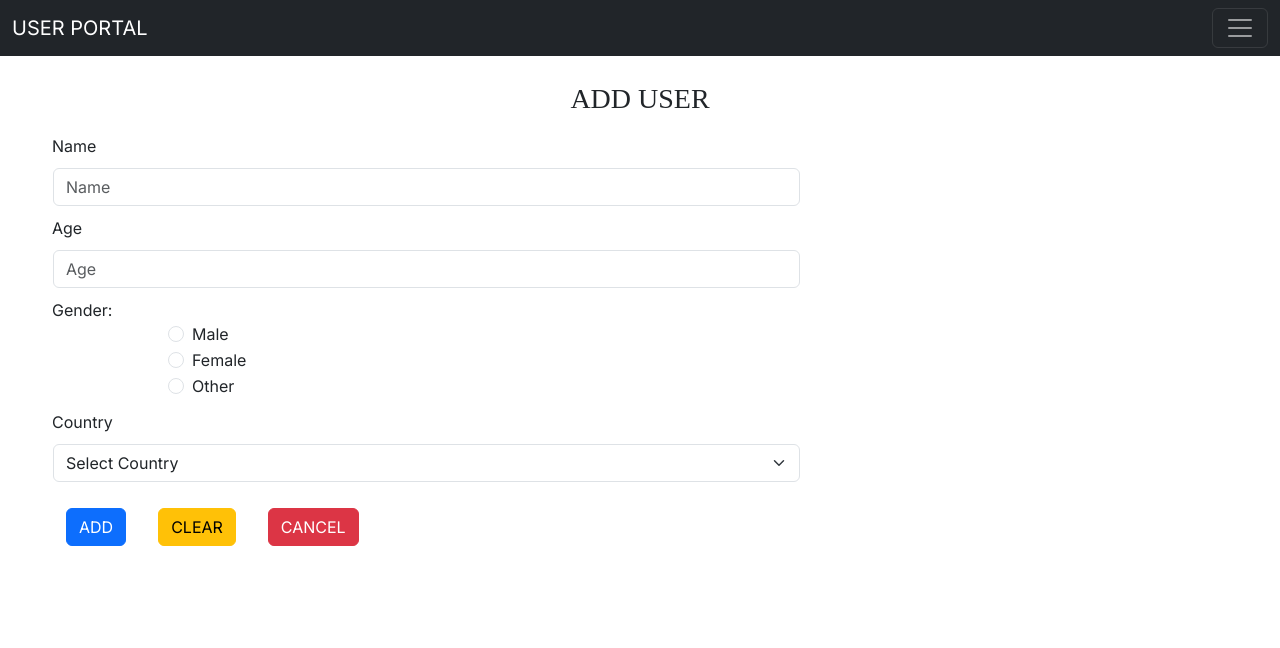
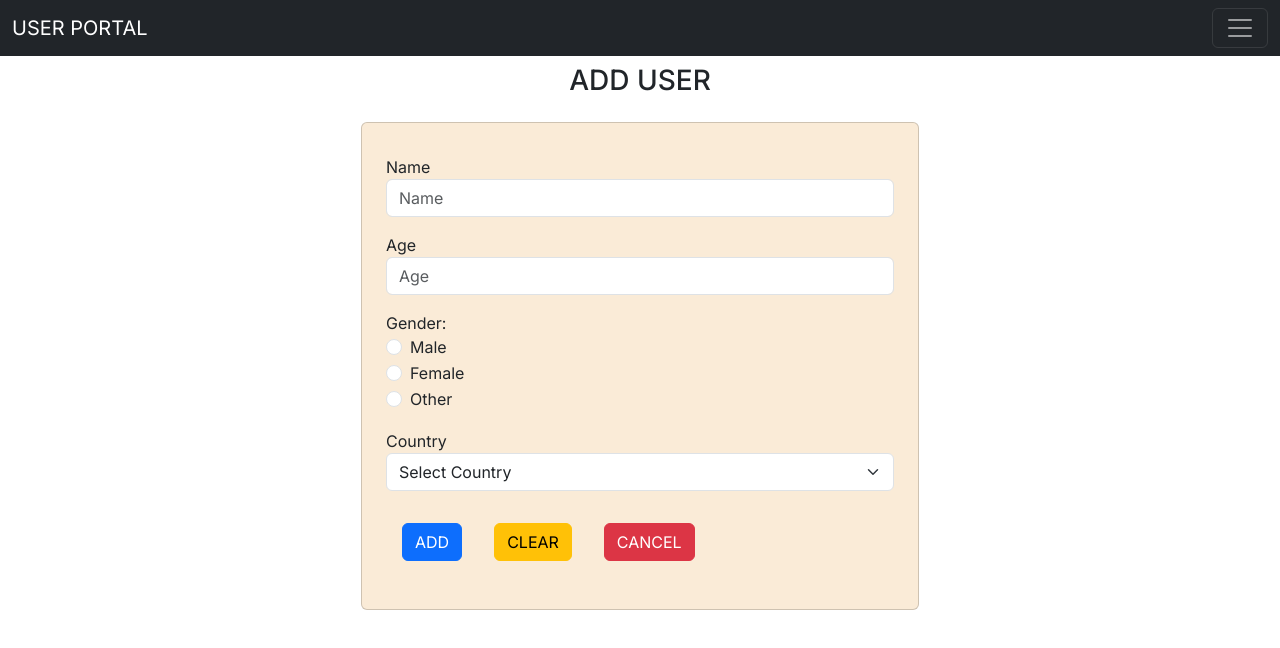
Before and after one commit to Smitasatav/figma, a Next.js app: page /Add-User in a window 1280 px wide. Shown: the top 648 px of the page. Built offline with nearby package versions, Linux system fonts and the light colour scheme.

Commit message:
validation with bootstrap

```diff
--- a/src/app/Summary/page.tsx
+++ b/src/app/Summary/page.tsx
@@ -54,8 +54,13 @@ export default function getSummary() {
 
   console.log(countryCounts, genderData);
 
+  const pageTitle = "Summary";
+
   return (
     <main>
+      <Head>
+        <title>{pageTitle}</title>
+      </Head>
       <div className="container">
         <h5 className="text-center mt-3">
           <b>SUMMARY</b>
--- a/src/components/Form/index.tsx
+++ b/src/components/Form/index.tsx
@@ -50,10 +50,14 @@ export default function UserForm({
           onSubmit={save}
         >
           {({ errors, touched }) => (
-            <Form>
-              {/* className="row g-3 needs-validation was-validated" */}
-              <div className="col-md-7">
+            <div className="container">
+              <div className="d-flex justify-content-center">
+                <Form
+                  className="row g-3 card mt-3 p-3 col-md-6"
+                  style={{ backgroundColor: "antiquewhite" }}
+                >
                   {/* for name */}
+                  <div>
                     <label className="col-sm-2-col-form-label">Name</label>
                     <Field
                       name="name"
@@ -61,17 +65,14 @@ export default function UserForm({
                       className={`form-control ${
                         touched.name && errors.name ? "is-invalid" : ""
                       }`}
-                  style={{
-                    borderColor: touched.name && errors.name ? "red" : "",
-                  }}
                     />
-                {errors.name && touched.name ? (
+                    {errors.name && touched.name && (
                       <div className="invalid-feedback">{errors.name}</div>
-                ) : null}
+                    )}
                   </div>
 
                   {/* for age */}
-              <div className="col-md-7">
+                  <div>
                     <label className="col-sm-2-col-form-label">Age</label>
                     <Field
                       name="age"
@@ -80,16 +81,14 @@ export default function UserForm({
                       className={`form-control ${
                         touched.age && errors.age ? "is-invalid" : ""
                       }`}
-                  style={{
-                    borderColor: touched.age && errors.age ? "red" : "",
-                  }}
                     />
                     {errors.age && touched.age ? (
                       <div className="invalid-feedback">{errors.age}</div>
                     ) : null}
                   </div>
+
                   {/* for gender */}
-              <div className="col-md-7">
+                  <div>
                     <label className="col-sm-2-col-form-label">Gender:</label>
                     <div>
                       {genders.map((gender) => (
@@ -109,8 +108,9 @@ export default function UserForm({
                     ) : null}
                     <div className="valid-feedback"></div>
                   </div>
+
                   {/* for country */}
-              <div className="col-md-7">
+                  <div>
                     <label className="col-sm-2-col-form-label">Country</label>
                     <Field
                       name="country"
@@ -118,9 +118,6 @@ export default function UserForm({
                       className={`form-select ${
                         touched.country && errors.country ? "is-invalid" : ""
                       }`}
-                  style={{
-                    borderColor: touched.country && errors.country ? "red" : "",
-                  }}
                     >
                       <option value="">Select Country</option>
                       {countries.map((country) => (
@@ -130,7 +127,10 @@ export default function UserForm({
                       ))}
                     </Field>
                     {errors.country && touched.country ? (
-                  <div className="invalid-feedback" style={{ color: "red" }}>
+                      <div
+                        className="invalid-feedback"
+                        style={{ color: "red" }}
+                      >
                         {errors.country}
                       </div>
                     ) : null}
@@ -164,6 +164,8 @@ export default function UserForm({
                     </div>
                   </div>
                 </Form>
+              </div>
+            </div>
           )}
         </Formik>
       )}
--- a/src/components/Form/style.css
+++ b/src/components/Form/style.css
@@ -1,5 +1,5 @@
-.col-md-7 {
-  /* display: flex; */
+/* .col-md-7 {
+  display: flex;
 }
 
 .col-sm-2-col-form-label {
@@ -30,7 +30,7 @@
 
 .valid-feedback {
   margin-left: 53px;
-}
+} */
 
 /* .form-error {
   font-size: 0.875rem;
--- a/src/components/Spinner/style.css
+++ b/src/components/Spinner/style.css
@@ -1,7 +1,7 @@
 .spinner-container {
   position: fixed;
   top: 0;
-  left: 18px;
+  left: 22px;
   width: 100%;
   height: 100%;
   display: flex;
```
Lines whose indentation alone changed are shown as unchanged.
